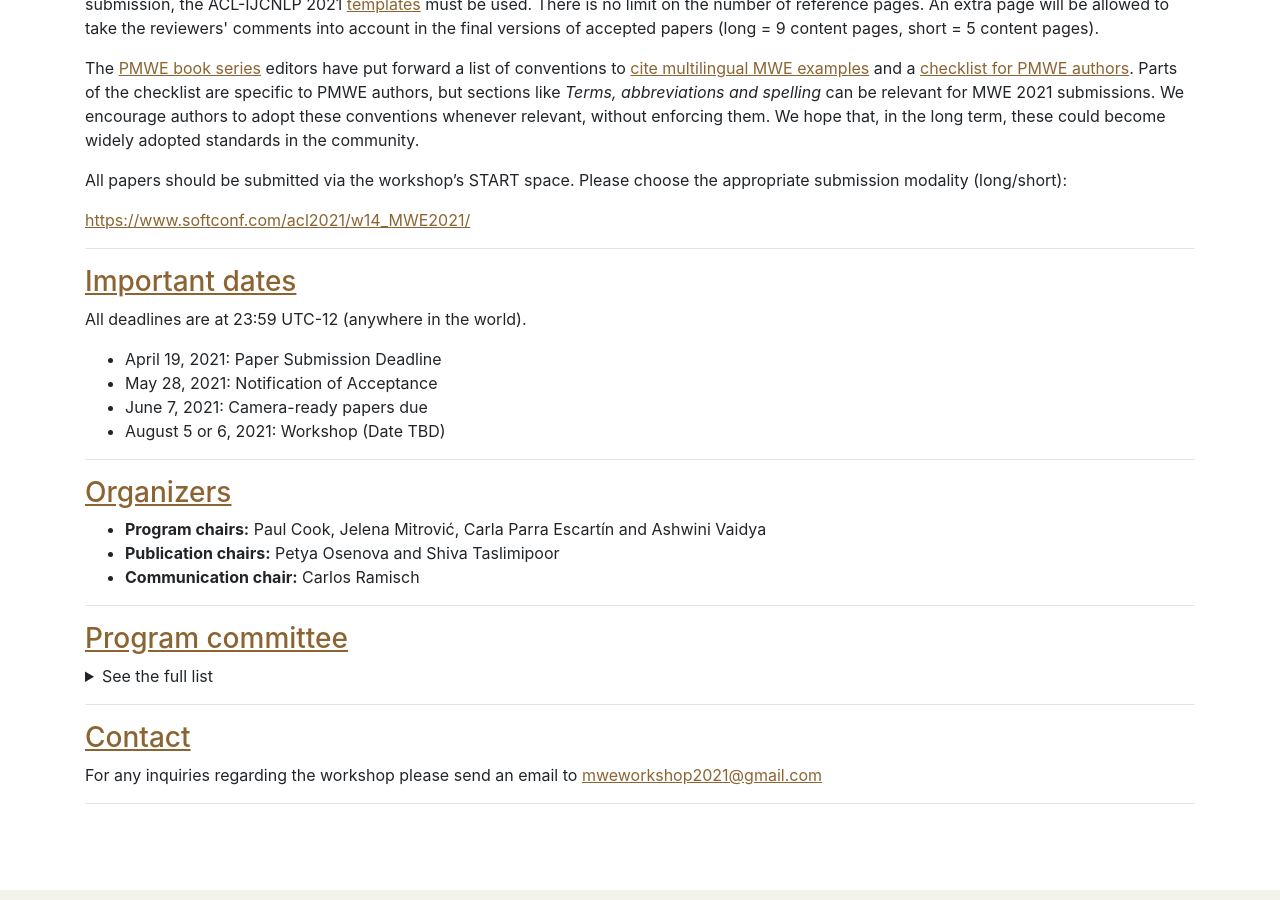
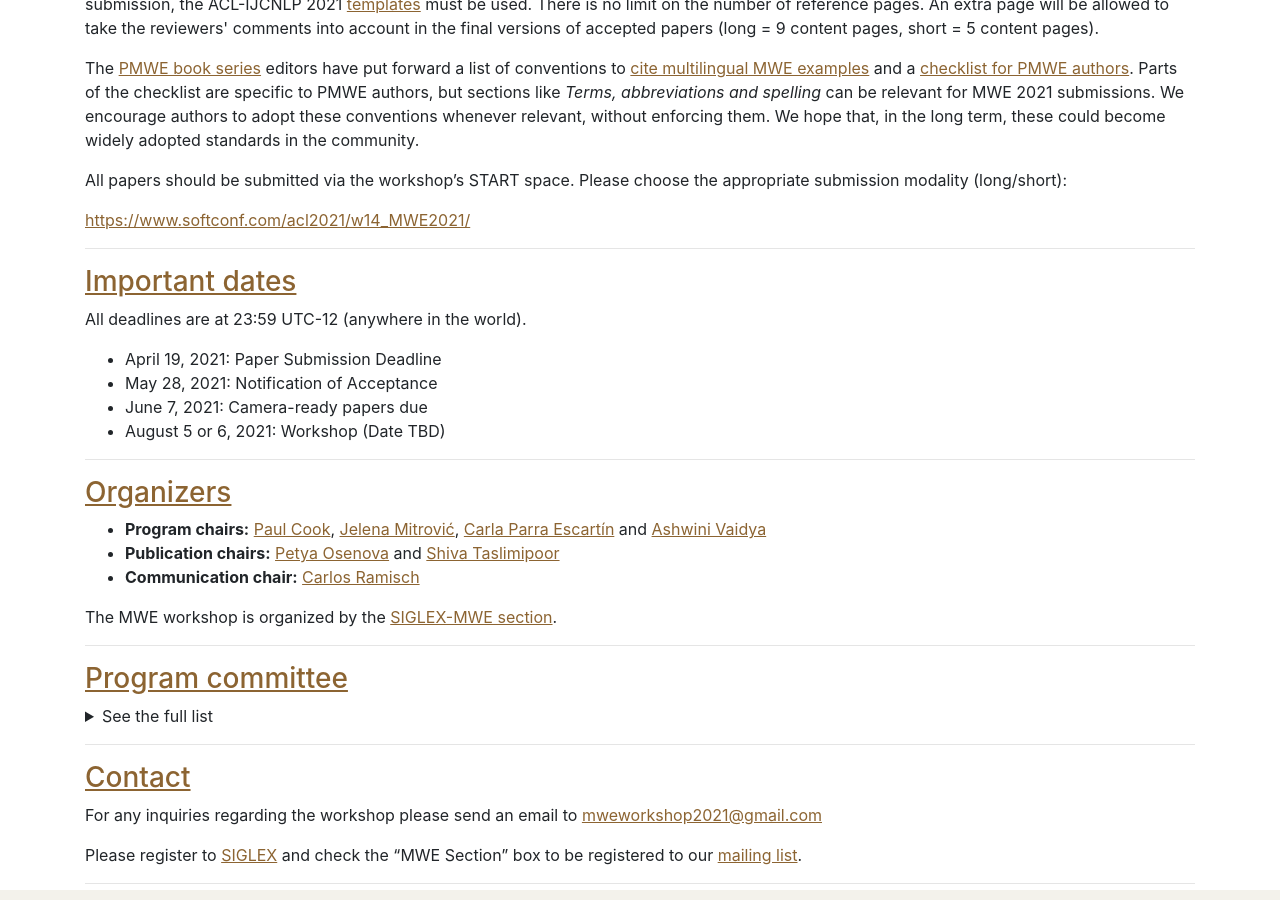
Before and after one commit to multiword/multiword.github.io, a Jekyll site: the page built from mwe2021/index.md, in a window 1280 px wide and 900 px high, scrolled down 2225 px. Built offline with Jekyll 4.4.1, drawn with Linux system fonts in a browser that asks for light colours; comment, search, counter and statistics services are not loaded.

Commit message:
Add a link to register as a member and links to organizers' homepages

```diff
--- a/mwe2021/index.md
+++ b/mwe2021/index.md
@@ -106,10 +106,11 @@ All deadlines are at 23:59 UTC-12 (anywhere in the world).
 
 ### <a name="organizers"> Organizers </a>
 
-- **Program chairs:** Paul Cook, Jelena Mitrović, Carla Parra Escartín and Ashwini Vaidya
-- **Publication chairs:** Petya Osenova and Shiva Taslimipoor
-- **Communication chair:** Carlos Ramisch
+- **Program chairs:** [Paul Cook](http://cs.unb.ca/~ccook1/), [Jelena Mitrović](http://jelena.mitrovic.rs/), [Carla Parra Escartín](https://sites.google.com/site/carlaparraescartin/) and [Ashwini Vaidya](https://web.iitd.ac.in/~avaidya/)
+- **Publication chairs:** [Petya Osenova](http://bultreebank.org/en/our-team/petya-osenova/) and [Shiva Taslimipoor](https://shivaat.github.io/)
+- **Communication chair:** [Carlos Ramisch](https://pageperso.lis-lab.fr/carlos.ramisch/)
 
+The MWE workshop is organized by the [SIGLEX-MWE section](https://multiword.org).
 
 -----
 
@@ -196,4 +197,6 @@ All deadlines are at 23:59 UTC-12 (anywhere in the world).
 
 For any inquiries regarding the workshop please send an email to [mweworkshop2021@gmail.com](mweworkshop2021@gmail.com)
 
+Please register to [SIGLEX](../organization/members) and check the "MWE Section" box to be registered to our [mailing list](../mailinglist).
+
 -----
```
